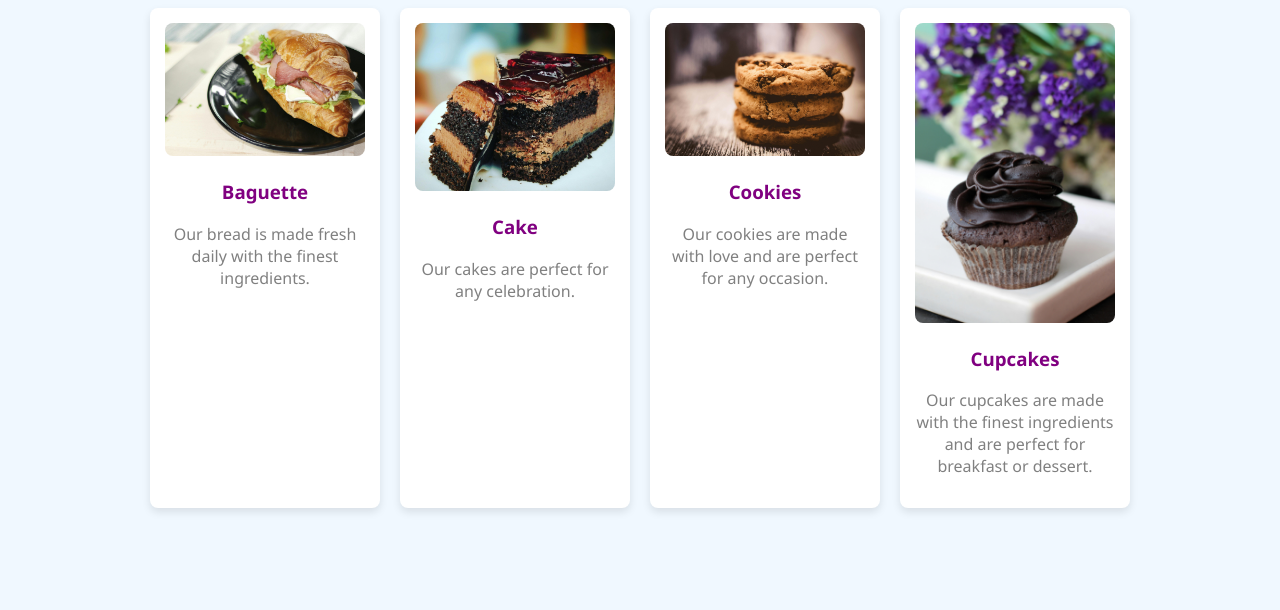
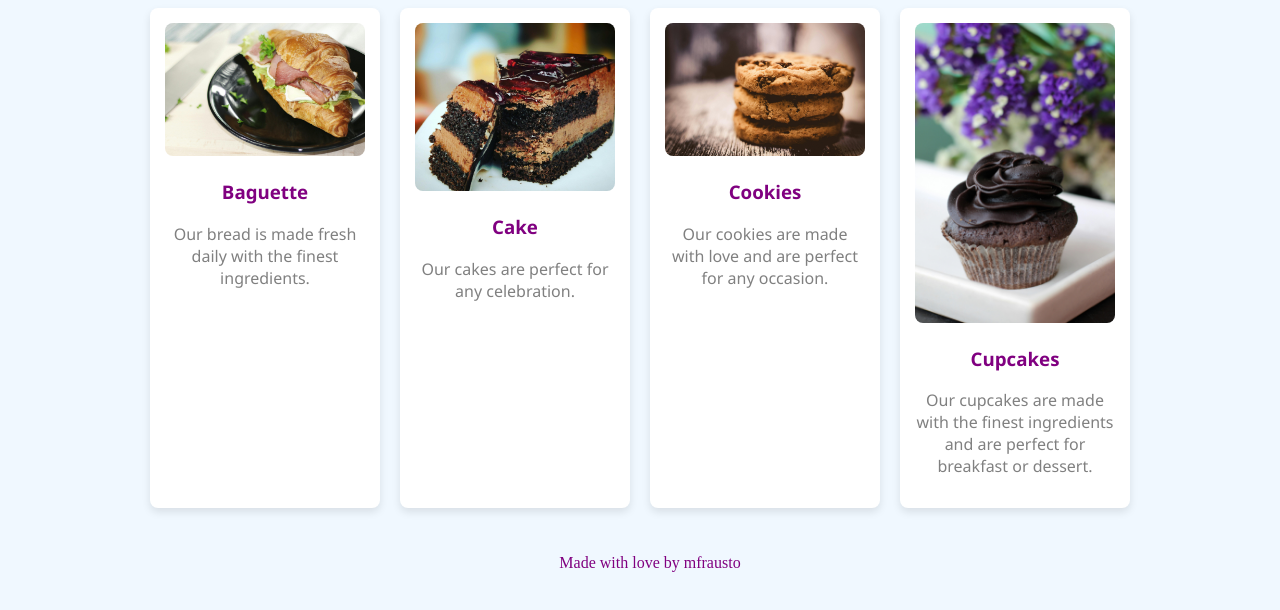
Before and after one commit to fraustosm/simple-menu, a plain HTML site: page index.html in a window 1280 px wide. Shown: the part 140-750 px from the top of the page. Drawn offline with Linux system fonts and the light colour scheme.

Commit message:
added: footer

```diff
--- a/index.html
+++ b/index.html
@@ -44,5 +44,7 @@
         </div>
     </div>
 </body>
-
+<footer>
+    <p>Made with love by mfrausto</p>
+</footer>
 </html>
--- a/style.css
+++ b/style.css
@@ -66,3 +66,10 @@ body {
     font-family: 'Segoe UI', Tahoma, Geneva, Verdana, sans-serif;
     color: gray;
 }
+
+footer {
+    color: purple;
+    padding: 10px;
+    text-align: center;
+    width: 100%;
+}
```
Also changed, not shown: order-form.html (+3 -1 lines).
